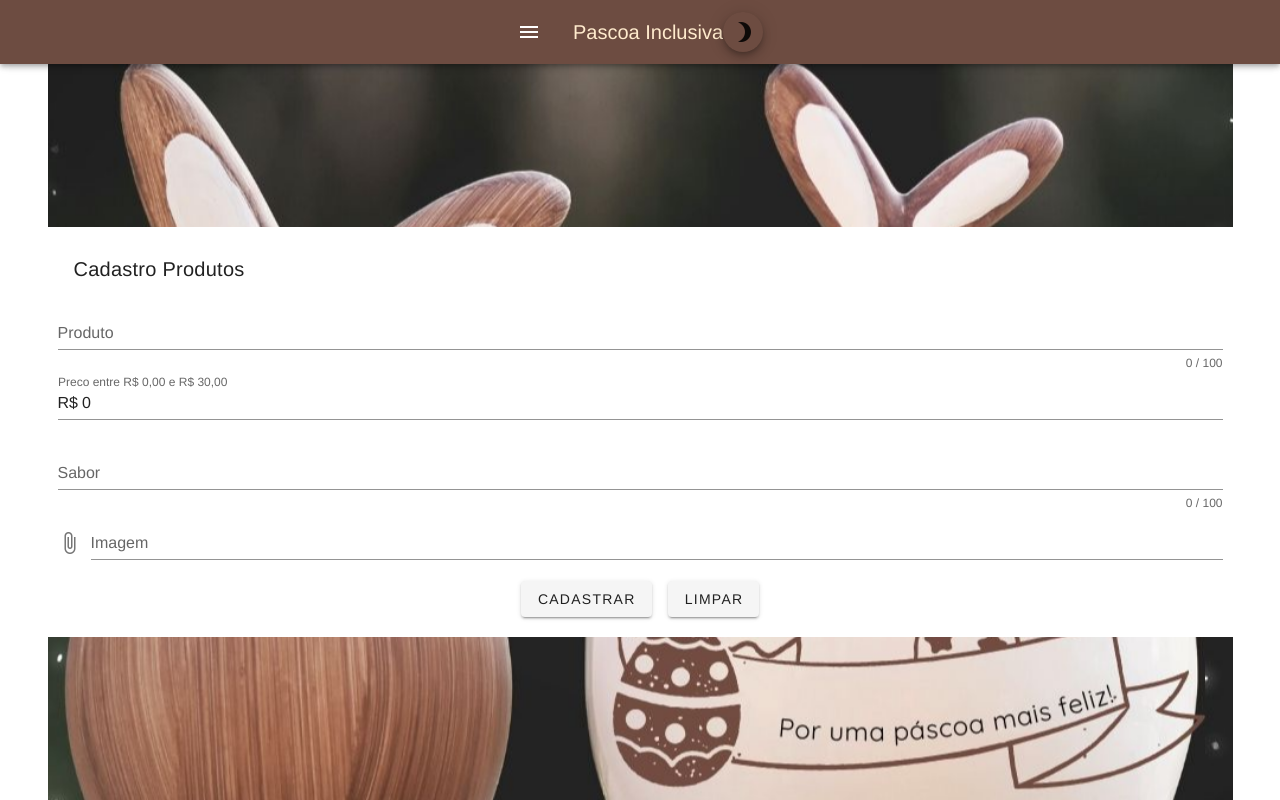
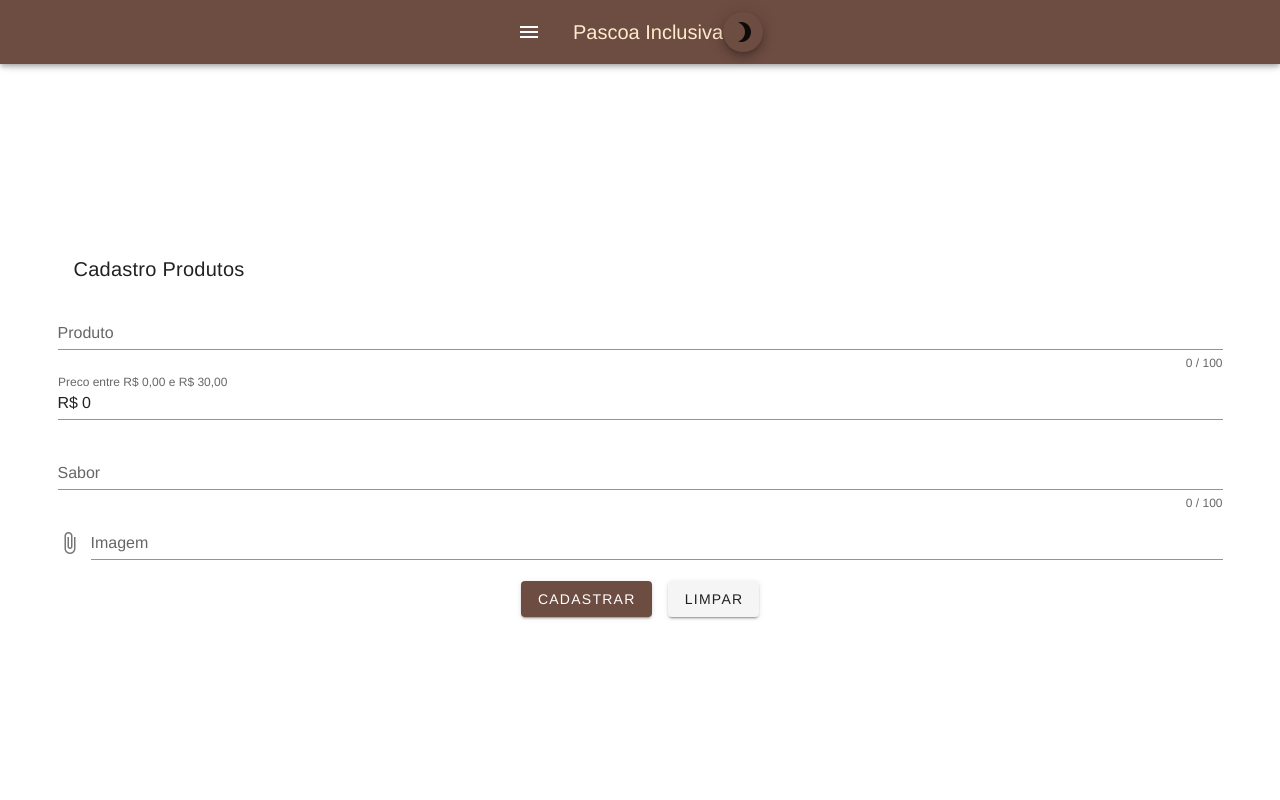
Before and after one commit to luizgnclvs/projeto-decola, a Vue app: page /#/cadastroprodutos in a window 1280 px wide. Built offline with nearby package versions, Linux system fonts and the light colour scheme.

Commit message:
Cadastro de Produtos Finalizado

```diff
--- a/src/components/CadastroProdutos.vue
+++ b/src/components/CadastroProdutos.vue
@@ -1,5 +1,5 @@
 <template>
-  <v-container class="parallax">
+  <v-container class="container-form">
     <div class="fundo">
       <v-card-title primary-title> Cadastro Produtos </v-card-title>
       <form>
@@ -25,8 +25,8 @@
           >imagem</v-file-input
         >
 
-        <v-btn class="mr-4" @click="submit"> Cadastrar </v-btn>
-        <v-btn @click="clear"> Limpar </v-btn>
+        <v-btn class="mr-4" color="#6D4C41" dark @click="submit"> Cadastrar </v-btn>
+        <v-btn @click="clear">Limpar</v-btn>
         <v-dialog v-model="dialog" max-width="290">
           <v-card>
             <v-card-title class="text-h5"> Cadastro de Produto </v-card-title>
@@ -119,14 +119,14 @@ export default {
 
       if (erros.length === 0) {
         this.dialogSucess = true;
-        console.log(this.dialog);
+        console.log(storageinfos)
       } else {
         this.dialog = true;
       }
       this.clear();
     },
     clear() {
-      this.nome = "";
+      this.produto = "";
       this.preco = 0;
       this.sabor = "";
       this.file = null;
@@ -136,16 +136,9 @@ export default {
 </script>
 
 <style scoped>
-.parallax {
-  background-image: url("../assets/pascoa.jpg");
-
+.container-form {
   height: 100%;
   padding: 0px !important;
-
-  background-attachment: fixed;
-  background-position: center;
-  background-repeat: no-repeat;
-  background-size: cover;
   display: flex;
   justify-content: center;
   align-content: center;
@@ -153,7 +146,6 @@ export default {
 }
 .fundo {
   width: 100%;
-  background-color: white;
   padding: 10px 10px 20px 10px;
 }
 </style>
```
